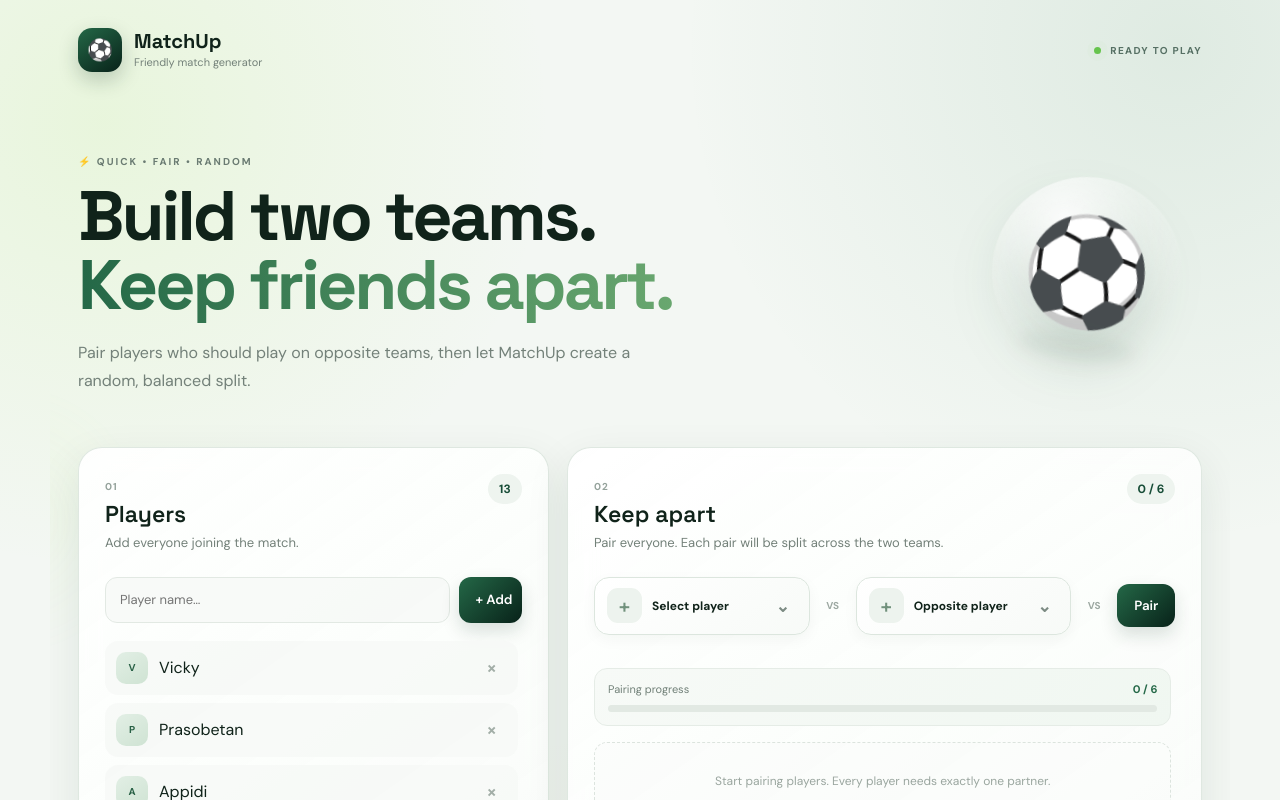
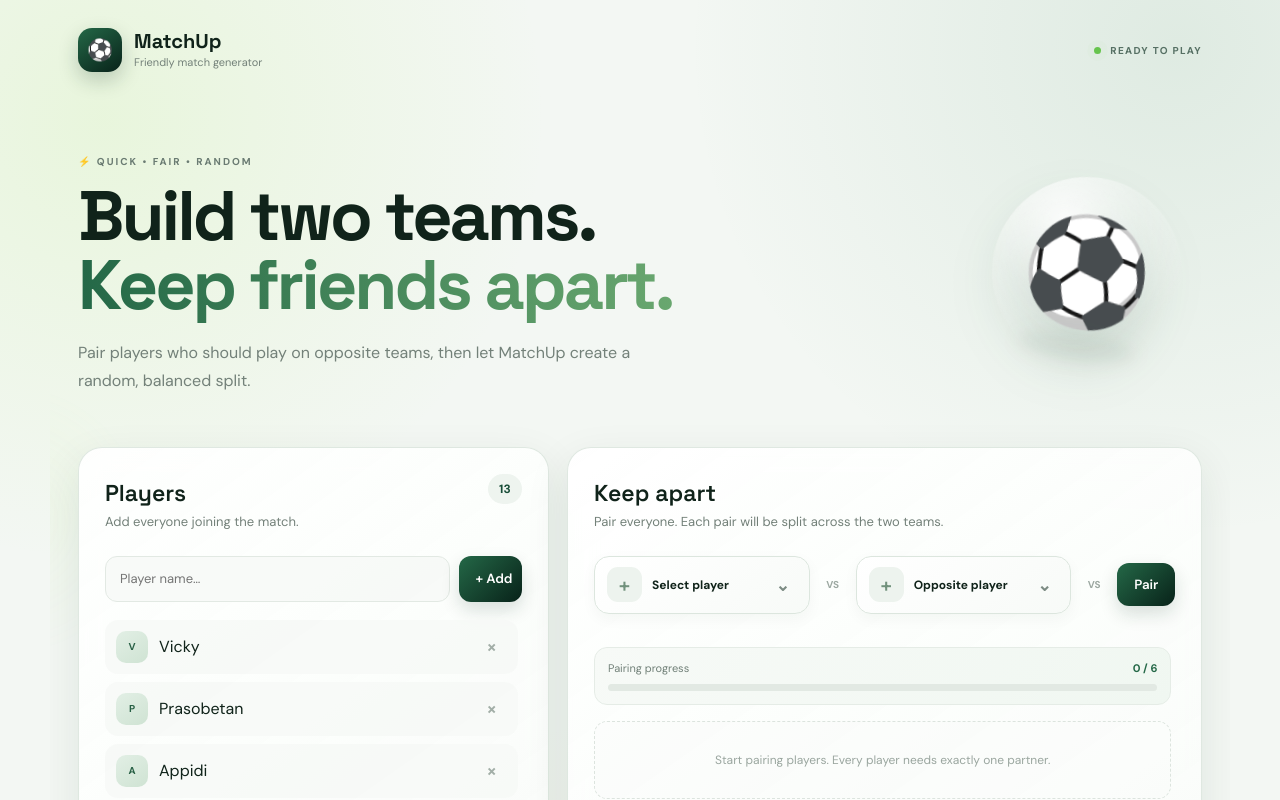
Before and after one commit to vigneshvirshow/football-team-generator, an Angular app: page / in a window 1280 px wide. Shown: the top 800 px of the page. Built offline with nearby package versions, Linux system fonts and the light colour scheme.

Commit message:
UI enhancement

```diff
--- a/src/app.component.html
+++ b/src/app.component.html
@@ -19,7 +19,7 @@
   <section *ngIf="!generated" class="grid">
     <article class="card players-card">
       <div class="card-head">
-        <div><span class="step">01</span>
+        <div>
           <h2>Players</h2>
           <p>Add everyone joining the match.</p>
         </div><span class="count">{{ players.length }}</span>
@@ -39,10 +39,10 @@
 
     <article class="card pairs-card">
       <div class="card-head">
-        <div><span class="step">02</span>
+        <div>
           <h2>Keep apart</h2>
           <p>Pair everyone. Each pair will be split across the two teams.</p>
-        </div><span class="count">{{ pairCount }} / {{ requiredPairCount }}</span>
+        </div>
       </div>
       <div class="pair-form">
         <div class="player-select">
```
